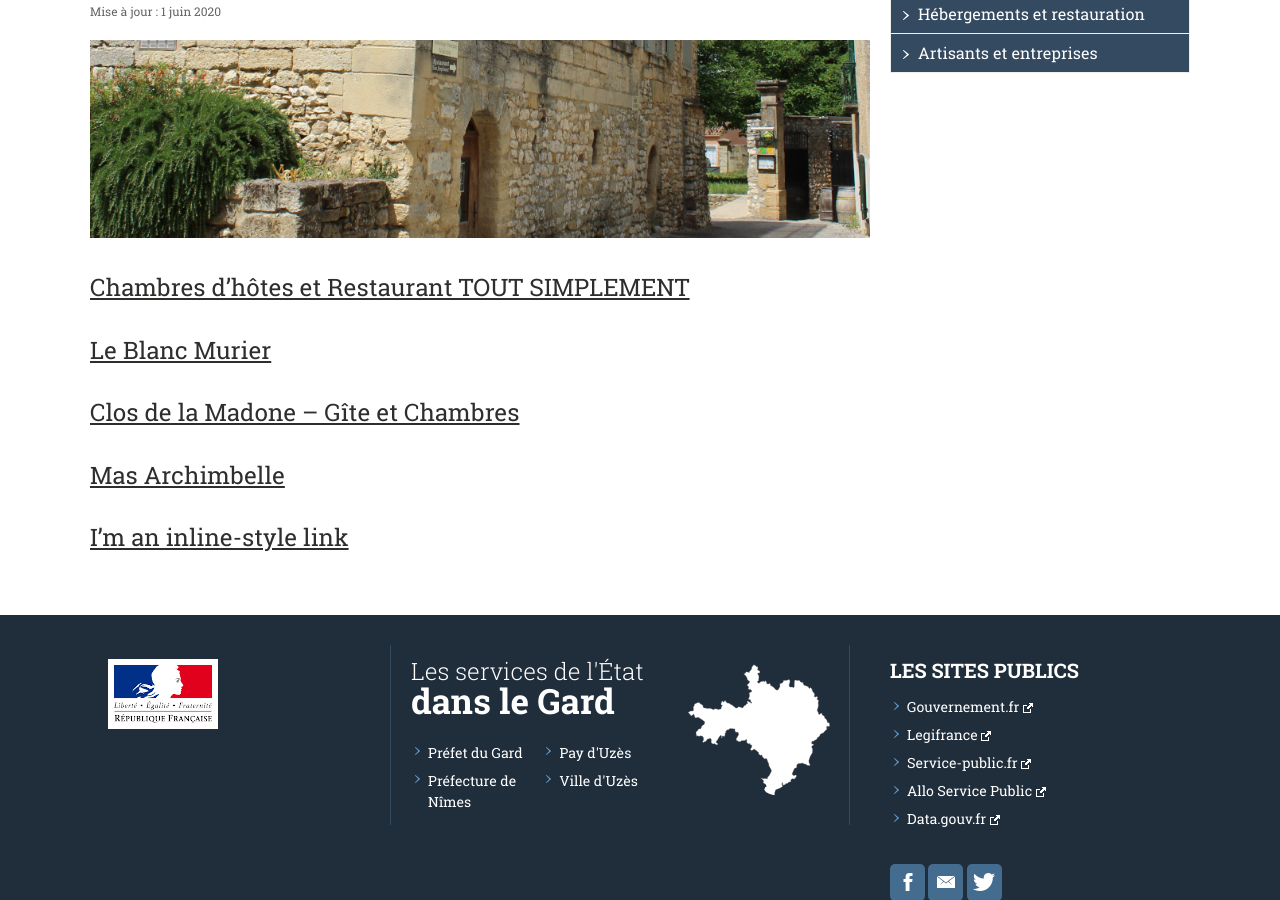
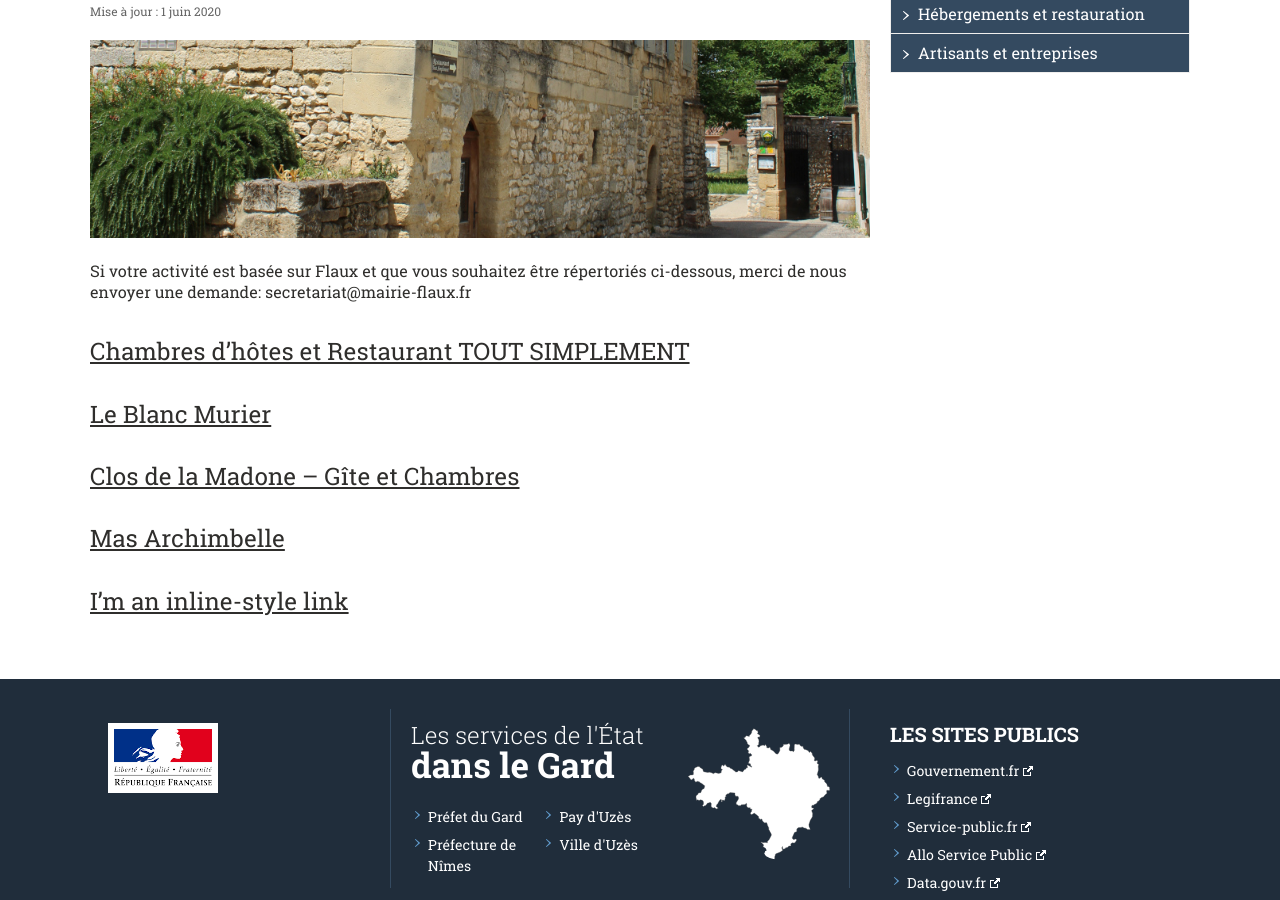
Before and after one commit to Flaux-Village/flaux-village.github.io, a Jekyll site: the page built from hebergements.md, in a window 1280 px wide and 900 px high, scrolled down 372 px. Built offline with Jekyll 4.4.1, drawn with Linux system fonts in a browser that asks for light colours; our own code applies the rules of GitHub Pages for plain Markdown files.

Commit message:
Update hebergements.md

```diff
--- a/hebergements.md
+++ b/hebergements.md
@@ -19,6 +19,8 @@
   addresse: /artisants.html
 ---
 
+Si votre activité est basée sur Flaux et que vous souhaitez être répertoriés ci-dessous, merci de nous envoyer une demande: secretariat@mairie-flaux.fr
+
 # [Chambres d'hôtes et Restaurant TOUT SIMPLEMENT](http://www.chambres-hotes-uzes.com/)
 
 # [Le Blanc Murier](https://www.leblancmurier.fr/fr/)
```
